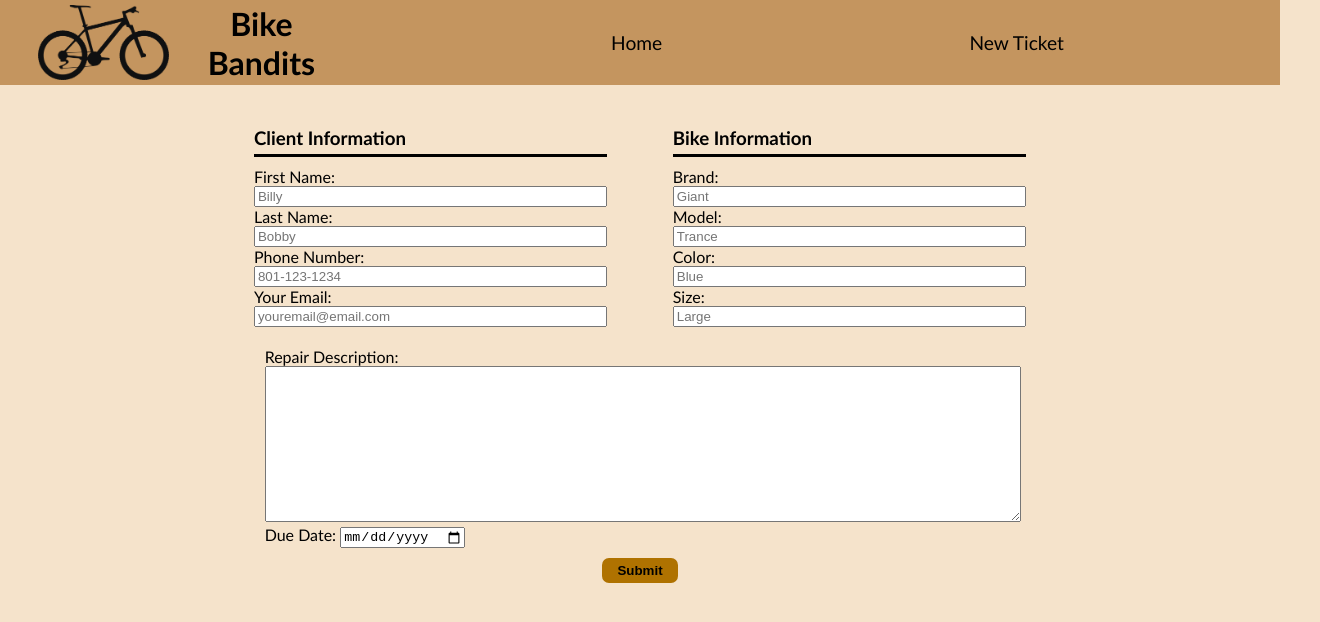
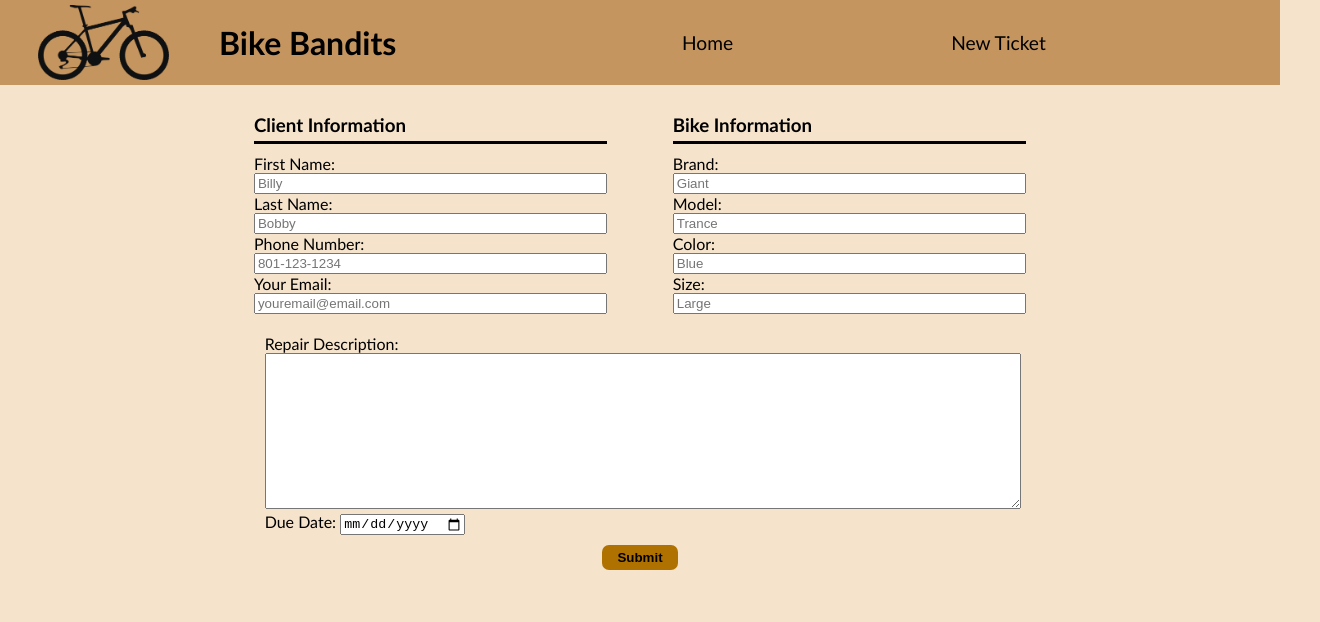
Before and after one commit to tkwaterss/Bike_Bandits, a website: page public/newTicket.html in a window 1280 px wide. Shown: the whole page, 1320 px wide, since content can reach past the window. Drawn offline with nearby package versions, Linux system fonts and the light colour scheme.

Commit message:
some final last minute tweaks

```diff
--- a/public/styles.css
+++ b/public/styles.css
@@ -28,6 +28,7 @@ header {
 .company > h1 {
     text-align: center;
     font-size: 2rem;
+    width:200px;
 }
 nav {
     width: 100%;
@@ -37,7 +38,8 @@ nav {
     display: flex;
     justify-content: space-evenly;
     align-items: center;
-    width: 100%;
+    width: 80%;
+    margin: 0 auto;
 }
 .links {
     display:inline;
@@ -75,7 +77,7 @@ a:active {
 
 /* Main Body Styling */
 main {
-    padding: 2.5vw;
+    padding: 1.5vw 2.5vw;
     width: 69vw;
     min-width: 600px;
     margin: 0 auto;
```
